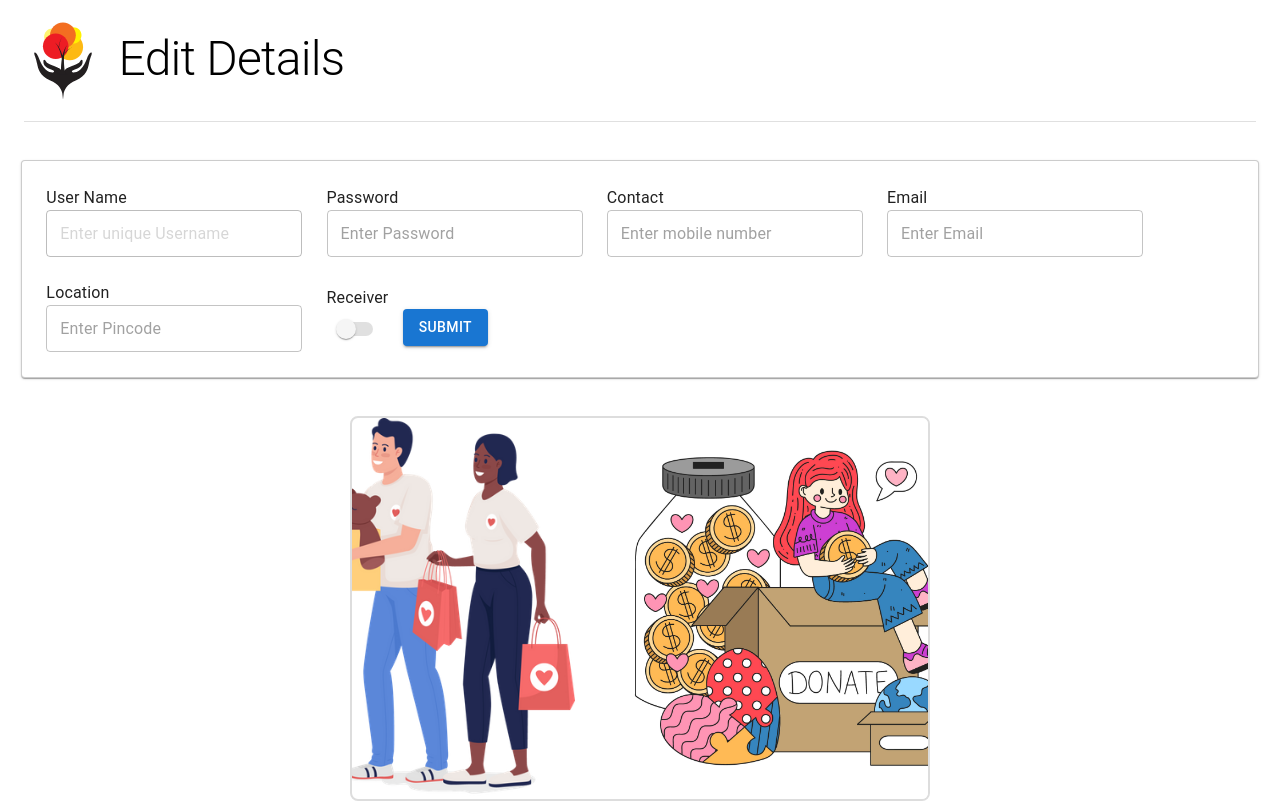
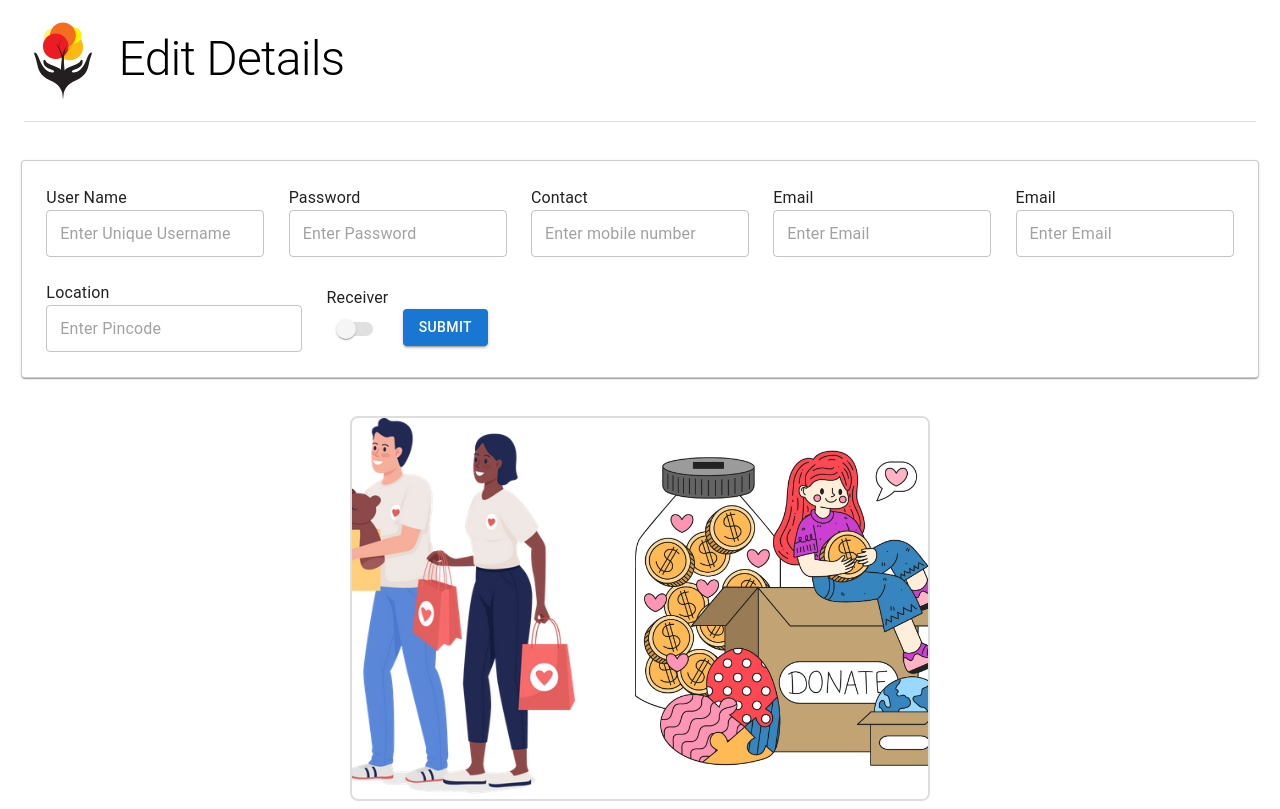
Before and after one commit to Hariharan2306/projectFrontend, a React (Create React App) app: page /edit in a window 1280 px wide. Built offline with nearby package versions, Linux system fonts and the light colour scheme.

Commit message:
Added custom styled input and used it in dialog

```diff
--- a/src/components/AddDonationDialog.tsx
+++ b/src/components/AddDonationDialog.tsx
@@ -1,21 +1,67 @@
+import { useState } from "react";
+import { styled } from "@mui/material/styles";
 import Dialog from "@mui/material/Dialog";
 import DialogTitle from "@mui/material/DialogTitle";
 import DialogContent from "@mui/material/DialogContent";
 import DialogActions from "@mui/material/DialogActions";
-import { Button } from "@mui/material";
+import { Box, Button } from "@mui/material";
+import LabeledInputs from "./LabeledInputs";
 
 type Props = {
   dialogOpen: boolean;
   setDialogOpen: (open: boolean) => void;
 };
 
+const StyledDialogContent = styled(DialogContent)(() => ({
+  display: "flex",
+  flexDirection: "column",
+  "& .MuiBox-root": { display: "flex" },
+}));
+
 const AddDonationDialog = ({ dialogOpen, setDialogOpen }: Props) => {
+  const [quantity, setQuantity] = useState(0);
+  const [location, setLocation] = useState("");
+  const [time, setTime] = useState("");
+  const [productType, setProductType] = useState("");
+
   return (
     <Dialog open={dialogOpen} onClose={() => setDialogOpen(!dialogOpen)}>
       <DialogTitle>Add Donation</DialogTitle>
-      <DialogContent></DialogContent>
+      <StyledDialogContent>
+        <Box>
+          <LabeledInputs
+            label="Quantity"
+            placeholder="Enter Quantity"
+            type="number"
+            value={quantity}
+            onChange={(value) => setQuantity(Number(value))}
+          />
+          <LabeledInputs
+            label="Location"
+            placeholder="Enter location"
+            value={location}
+            onChange={(value) => setLocation(value)}
+          />
+        </Box>
+        <Box>
+          <LabeledInputs
+            label="Time Availability"
+            placeholder="Time"
+            value={time}
+            onChange={(value) => setTime(value)}
+          />
+          <LabeledInputs
+            label="Product Type"
+            placeholder="Product Type"
+            value={productType}
+            onChange={(value) => setProductType(value)}
+          />
+        </Box>
+      </StyledDialogContent>
       <DialogActions>
-        <Button onClick={() => setDialogOpen(false)}>Submit</Button>
+        <Button variant="contained" onClick={() => setDialogOpen(false)}>
+          Submit
+        </Button>
       </DialogActions>
     </Dialog>
   );
--- /dev/null
+++ b/src/components/LabeledInputs.tsx
@@ -0,0 +1,37 @@
+import { FC } from "react";
+import { Box, TextField, Typography } from "@mui/material";
+import { styled } from "@mui/material/styles";
+
+type Props = {
+  label: string;
+  placeholder: string;
+  value: string | number;
+  onChange: (e: string) => void;
+  type?: "number" | "password" | "mobile" | "email" | "";
+};
+
+const StyledInputBox = styled(Box)(() => ({
+  display: "flex",
+  flexDirection: "column",
+  margin: "1%",
+  width: "20vw",
+}));
+
+const LabeledInputs: FC<Props> = ({
+  label,
+  placeholder,
+  value,
+  onChange,
+  type,
+}) => (
+  <StyledInputBox>
+    <Typography>{label}</Typography>
+    <TextField
+      type={type}
+      placeholder={placeholder}
+      value={value}
+      onChange={(e) => onChange(e.target.value)}
+    />
+  </StyledInputBox>
+);
+export default LabeledInputs;
--- a/src/components/Login.tsx
+++ b/src/components/Login.tsx
@@ -59,6 +59,8 @@ const Login: FC<LoginProps> = ({
   useEffect(() => {
     if (!isEmpty(userCred))
       sessionStorage.setItem("loggedUserData", JSON.stringify(userCred));
+    // TODO
+    // add location pincode as well here in to session
     if (!isEmpty(successMessage)) {
       resetMessage();
       navigate("/dashboard");
--- a/src/components/Register.tsx
+++ b/src/components/Register.tsx
@@ -22,6 +22,8 @@ import {
   errorMessageSelector,
   successMessageSelector,
 } from "../selectors/userSelector";
+import { useNavigate } from "react-router-dom";
+import LabeledInputs from "./LabeledInputs";
 
 const useStyles = makeStyles({
   logoIcon: { width: "60px", margin: "1% 2% 1% 2%" },
@@ -77,6 +79,7 @@ const Register: FC<RegisterProps> = ({
   const classes = useStyles();
   const url = window.location.pathname;
   const editOnly = url === "/edit";
+  const navigate = useNavigate();
 
   const [reciever, setReciever] = useState(false);
   const [currentIndex, setCurrentIndex] = useState(0);
@@ -108,6 +111,7 @@ const Register: FC<RegisterProps> = ({
       registeredId,
     };
     registerUser(user);
+    navigate("/home");
   };
 
   return (
@@ -127,33 +131,34 @@ const Register: FC<RegisterProps> = ({
       <Divider variant="middle" />
       <Card className={classes.inputs}>
         <Box className={classes.inputBox}>
-          <Box className={classes.inputFields}>
-            <Typography>User Name</Typography>
-            <TextField
-              placeholder="Enter unique Username"
-              disabled={editOnly}
+          <LabeledInputs
+            label="User Name"
+            placeholder="Enter Unique Username"
             value={userName}
-              onChange={(e) => setUserName(e.target.value)}
+            onChange={(value) => setUserName(value)}
           />
-          </Box>
-          <Box className={classes.inputFields}>
-            <Typography>Password</Typography>
-            <TextField
+          <LabeledInputs
+            label="Password"
+            placeholder="Enter Password"
             type="password"
-              placeholder="Enter Password"
             value={password}
-              onChange={(e) => setPassword(e.target.value)}
+            onChange={(value) => setPassword(value)}
           />
-          </Box>
-          <Box className={classes.inputFields}>
-            <Typography>Contact</Typography>
-            <TextField
+          <LabeledInputs
+            label="Contact"
+            placeholder="Enter mobile number"
             type="mobile"
-              placeholder="Enter mobile number"
             value={mobile}
-              onChange={(e) => setMobile(e.target.value)}
+            onChange={(value) => setMobile(value)}
           />
-          </Box>
+          <LabeledInputs
+            label="Email"
+            placeholder="Enter Email"
+            type="email"
+            value={email}
+            onChange={(value) => setEmail(value)}
+          />
+
           <Box className={classes.inputFields}>
             <Typography>Email</Typography>
             <TextField
```
Lines whose indentation alone changed are shown as unchanged.
